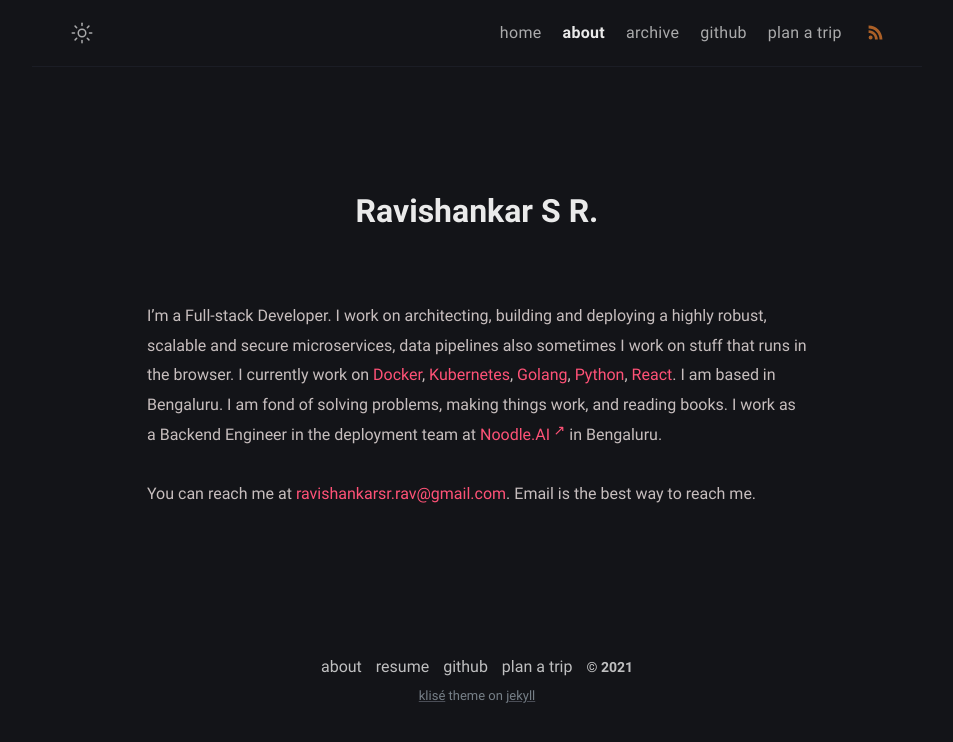
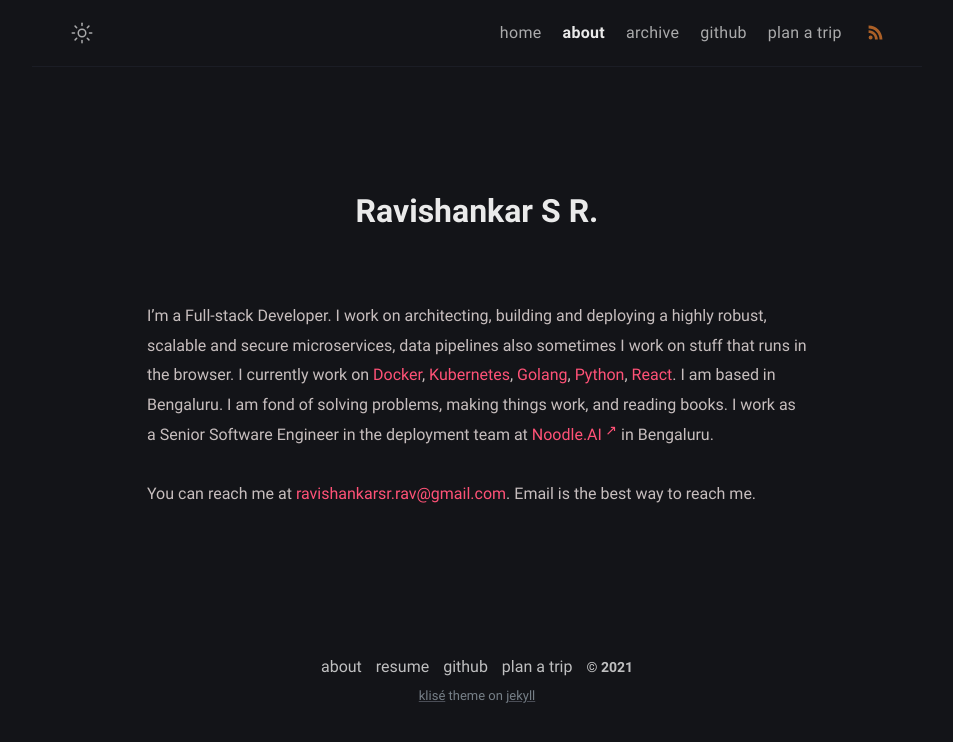
Before and after one commit to ravishankarsrrav/klise-ravishankar, a Jekyll site: the page built from about.md, in a window 1280 px wide. Shown: the top 742 px of the page, without its empty margins (163-1116 px from the left). Built offline with Jekyll 4.4.1, drawn with Linux system fonts in a browser that asks for light colours.

Commit message:
Update about.md

```diff
--- a/about.md
+++ b/about.md
@@ -6,6 +6,6 @@ excerpt: Ravishankar S R | Full Stack Developer specializing in Kubernetes, Dock
 comments: false
 ---
 
-I’m a Full-stack Developer. I work on architecting, building and deploying a highly robust, scalable and secure microservices, data pipelines also sometimes I work on stuff that runs in the browser. I currently work on [Docker](https://docker.com), [Kubernetes](https://kubernetes.io), [Golang](https://golang.org/), [Python](https://www.python.org/), [React](https://reactjs.org/). I am based in Bengaluru. I am fond of solving problems, making things work, and reading books. I work as a Backend Engineer in the deployment team at  <a class="about-me-link" href="https://noodle.ai"  target="_blank">Noodle.AI</a> in Bengaluru.
+I’m a Full-stack Developer. I work on architecting, building and deploying a highly robust, scalable and secure microservices, data pipelines also sometimes I work on stuff that runs in the browser. I currently work on [Docker](https://docker.com), [Kubernetes](https://kubernetes.io), [Golang](https://golang.org/), [Python](https://www.python.org/), [React](https://reactjs.org/). I am based in Bengaluru. I am fond of solving problems, making things work, and reading books. I work as a Senior Software Engineer in the deployment team at  <a class="about-me-link" href="https://noodle.ai"  target="_blank">Noodle.AI</a> in Bengaluru.
 
 You can reach me at <a class="link" href="mailto:ravishankarsr.rav@gmail.com">ravishankarsr.rav@gmail.com</a>. Email is the best way to reach me.
```
